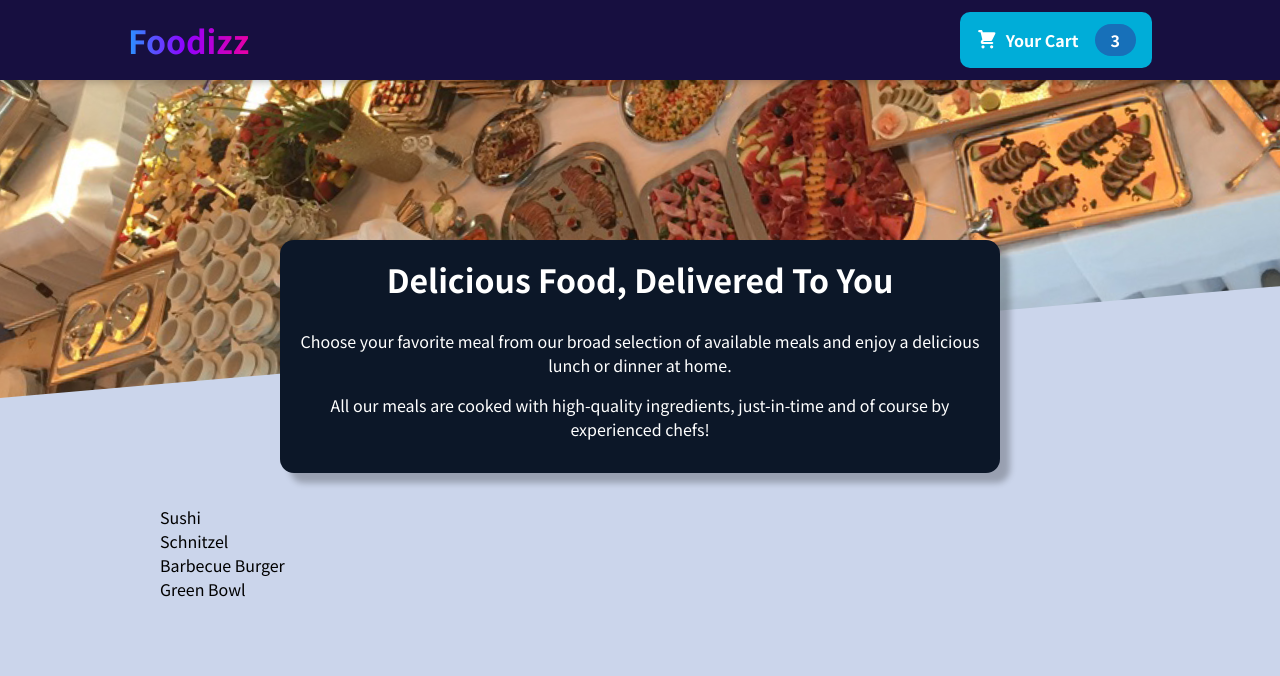
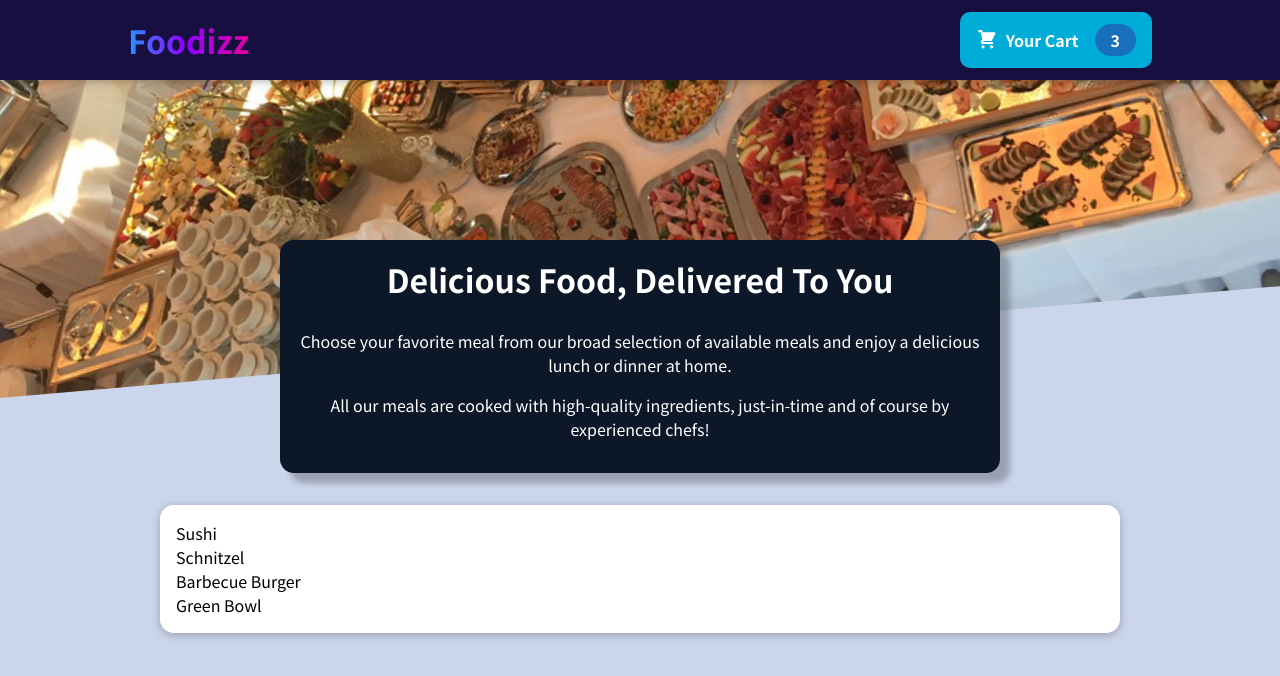
Before and after one commit to devparekh24/foodizz-app, a React (Create React App) app: page / in a window 1280 px wide. Shown: the top 676 px of the page. Built offline with nearby package versions, Linux system fonts and the light colour scheme.

Commit message:
added Card component

```diff
--- a/src/components/Meals/AvailableMeals/AvailableMeals.js
+++ b/src/components/Meals/AvailableMeals/AvailableMeals.js
@@ -1,6 +1,7 @@
 import React from 'react'
 import data from '../data.json'
 import './AvailableMeals.css'
+import Card from '../../UI/Card/Card'
 
 const AvailableMeals = () => {
 
@@ -10,9 +11,11 @@
 
     return (
         <section className='meals'>
-            <ul>
-                {mealsList}
-            </ul>
+            <Card>
+                <ul>
+                    {mealsList}
+                </ul>
+            </Card>
         </section>
     )
 }
--- /dev/null
+++ b/src/components/UI/Card/Card.css
@@ -0,0 +1,6 @@
+.card {
+    padding: 1rem;
+    box-shadow: 0 2px 8px rgba(0, 0, 0, 0.25);
+    border-radius: 14px;
+    background-color: white;
+  }
--- /dev/null
+++ b/src/components/UI/Card/Card.js
@@ -0,0 +1,12 @@
+import React from 'react';
+import './Card.css'
+
+const Card = (props) => {
+    return (
+        <div className='card'>
+            {props.children}
+        </div>
+    );
+}
+
+export default Card;
```
